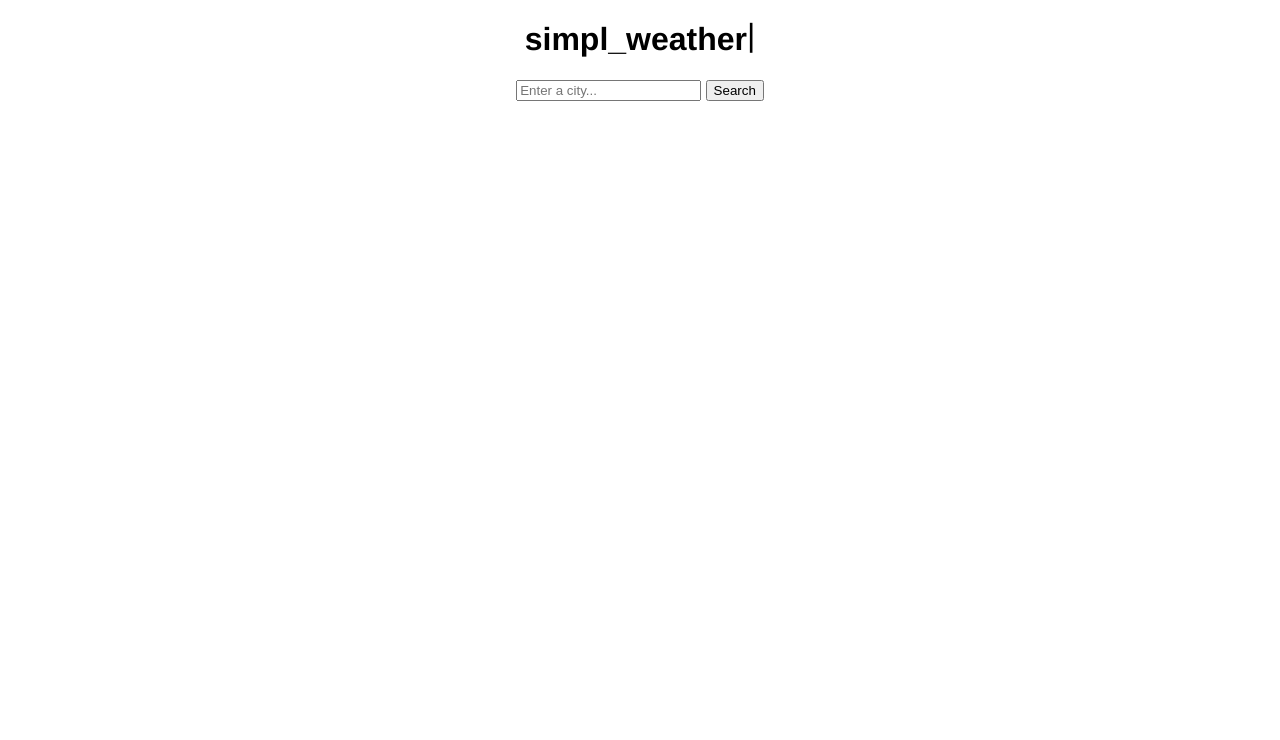
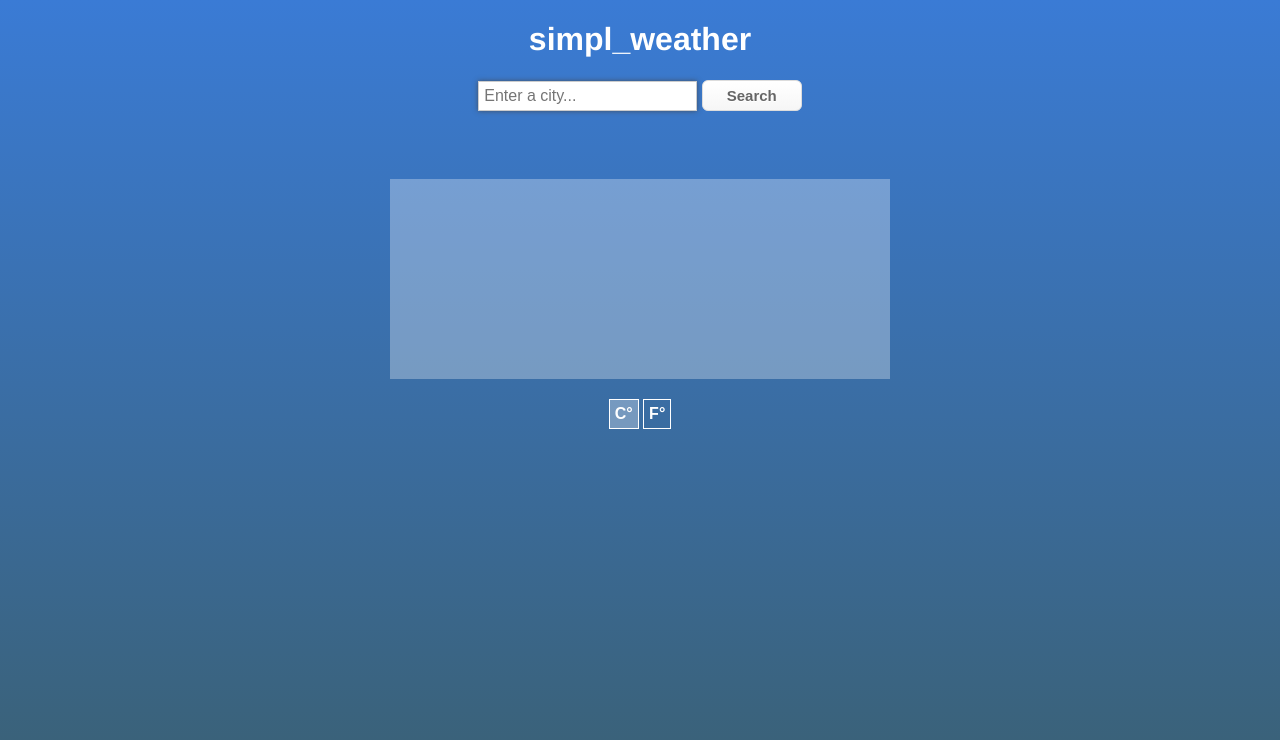
Before and after one commit to martinivnv/simpl-weather, a plain HTML site: page index.html in a window 1280 px wide. Both pictures are taken after typing "Sample" into the empty fields and a click on the button "Search". Drawn offline with Linux system fonts and the light colour scheme; no server answers.

Commit message:
Release version 1.0

```diff
--- a/index.html
+++ b/index.html
@@ -2,7 +2,7 @@
 <!--[if lt IE 7]>      <html class="no-js lt-ie9 lt-ie8 lt-ie7"> <![endif]-->
 <!--[if IE 7]>         <html class="no-js lt-ie9 lt-ie8"> <![endif]-->
 <!--[if IE 8]>         <html class="no-js lt-ie9"> <![endif]-->
-<!--[if gt IE 8]>      <html class="no-js"> <!--<![endif]-->
+<!--[if gt IE 8]>      <html class="no-js"> <![endif]-->
 <html>
 	<head>
 		<meta charset="utf-8" />
@@ -20,7 +20,7 @@
 			</p>
 		<![endif]-->
 		<div class="main-container">
-			<h1>simpl_weather<span id="cursor">|</span></h1>
+			<h1 id="app-title"></h1>
 			<input
 				type="text"
 				placeholder="Enter a city..."
@@ -30,7 +30,20 @@
 				autocomplete="off"
 			/>
 			<button type="button" id="submit">Search</button>
+			<h2 id="location">&nbsp;</h2>
+			<div class="weather-container">
+				<img id="icon" />
+				<div id="weather-info">
+					<h2 id="temperature"></h2>
+					<h3 id="feels-like"></h3>
+					<h3 id="description"></h3>
+				</div>
+			</div>
+			<div id="temp-units">
+				<button id="celsius">C°</button> <button id="fahrenheit">F°</button>
+			</div>
 		</div>
+
 		<script src="script.js"></script>
 	</body>
 </html>
--- a/script.js
+++ b/script.js
@@ -1,39 +1,149 @@
+let cel = true;
+let fah = false;
+const toggleCel = document.getElementById("celsius");
+const toggleFah = document.getElementById("fahrenheit");
+toggleCel.style.backgroundColor = "rgba(255, 255, 255, 0.3)";
+
+toggleCel.addEventListener("click", (e) => {
+	if (cel == false) {
+		cel = true;
+		fah = false;
+		toggleCel.style.backgroundColor = "rgba(255, 255, 255, 0.3)";
+		toggleFah.style.backgroundColor = "rgba(255, 255, 255, 0.0)";
+		const temp = document.getElementById("temperature");
+		const feels_like = document.getElementById("feels-like");
+		if (temp.textContent != "") {
+			let convTemp = fToC(temp.textContent);
+			let convFeel = fToC(feels_like.textContent.slice(12));
+			temp.textContent = `${convTemp} °C`;
+			feels_like.textContent = `feels like: ${convFeel} °C`;
+		}
+	}
+});
+toggleFah.addEventListener("click", (e) => {
+	if (fah == false) {
+		cel = false;
+		fah = true;
+		toggleFah.style.backgroundColor = "rgba(255, 255, 255, 0.3)";
+		toggleCel.style.backgroundColor = "rgba(255, 255, 255, 0.0)";
+		const temp = document.getElementById("temperature");
+		const feels_like = document.getElementById("feels-like");
+		if (temp.textContent != "") {
+			let convTemp = cToF(temp.textContent);
+			let convFeel = cToF(feels_like.textContent.slice(12));
+			temp.textContent = `${convTemp} °F`;
+			feels_like.textContent = `feels like: ${convFeel} °F`;
+		}
+	}
+});
+
+const kToC = (temp) => {
+	let tempFloat = parseFloat(temp);
+	return (tempFloat - 273.15).toFixed(1).toString();
+};
+
+const kToF = (temp) => {
+	let tempFloat = parseFloat(temp);
+	return (((tempFloat - 273.15) * 9) / 5 + 32).toFixed(1).toString();
+};
+
+const cToF = (temp) => {
+	let tempFloat = parseFloat(temp);
+	return ((tempFloat * 9) / 5 + 32).toFixed(1).toString();
+};
+
+const fToC = (temp) => {
+	let tempFloat = parseFloat(temp);
+	return (((tempFloat - 32) * 5) / 9).toFixed(1).toString();
+};
+
 const api_key = "824051ab1e124bb5dcd2b573e9ba6440";
 
-const getWeatherData = (city_id) => {
-	fetch(
-		`http://api.openweathermap.org/data/2.5/weather?id=${city_id}&appid=${api_key}`,
+async function getWeatherData(input_city) {
+	const response = await fetch(
+		`http://api.openweathermap.org/data/2.5/weather?q=${input_city}&appid=${api_key}`,
 		{ mode: "cors" }
-	)
-		.then(function (response) {
-			return response.json();
-		})
-		.then(function (response) {
-			console.log(response);
-		});
+	);
+	const weatherData = await response.json();
+	console.log(weatherData);
+	displayData(parseData(weatherData));
+}
+
+const parseData = (data) => {
+	if (data.message == "city not found") {
+		alert("city_not_found");
+		return null;
+	} else {
+		return {
+			city: data.name,
+			country: data.sys.country,
+			temp: data.main.temp,
+			feels_like: data.main.feels_like,
+			desc: data.weather[0].description,
+			icon_id: data.weather[0].icon,
+		};
+	}
 };
 
-const blinkCursor = () => {
-	let cursor = true;
-	let speed = 500;
-	setInterval(() => {
-		if (cursor) {
-			document.getElementById("cursor").style.opacity = 0;
-			cursor = false;
-		} else {
-			document.getElementById("cursor").style.opacity = 1;
-			cursor = true;
+const displayData = (dataObj) => {
+	if (dataObj != null) {
+		let convTemp = "";
+		let convFeel = "";
+		let unit = "";
+		if (cel == true) {
+			convTemp = kToC(dataObj.temp);
+			convFeel = kToC(dataObj.feels_like);
+			unit = "C";
+		} else if (fah == true) {
+			convTemp = kToF(dataObj.temp);
+			convFeel = kToF(dataObj.feels_like);
+			unit = "F";
 		}
-	}, speed);
+		const location = document.getElementById("location");
+		const icon = document.getElementById("icon");
+		const temp = document.getElementById("temperature");
+		const feels_like = document.getElementById("feels-like");
+		const description = document.getElementById("description");
+		location.textContent = `${dataObj.city}, ${dataObj.country}`;
+		icon.src = `http://openweathermap.org/img/wn/${dataObj.icon_id}@4x.png`;
+		temp.textContent = `${convTemp} °${unit}`;
+		feels_like.textContent = `feels like: ${convFeel} °${unit}`;
+		description.textContent = `${dataObj.desc}`;
+	}
 };
 
-document.addEventListener("DOMContentLoaded", blinkCursor());
-
-const submitButton = document.getElementById("submit");
-
-submitButton.addEventListener("click", (e) => {
+const handleSubmit = () => {
 	let location = inputBox.value;
 	inputBox.value = "";
 	console.log(location);
-	getWeatherData(location);
+	if (location != "") {
+		getWeatherData(location);
+	}
+};
+
+let i = 0;
+let txt = "simpl_weather";
+let typeSpeed = 150;
+
+const typeAnimation = () => {
+	if (i < txt.length) {
+		document.getElementById("app-title").textContent += txt.charAt(i);
+		i++;
+		setTimeout(typeAnimation, typeSpeed);
+	}
+};
+
+document.addEventListener("DOMContentLoaded", typeAnimation());
+
+const submitButton = document.getElementById("submit");
+const inputBox = document.getElementById("inputBox");
+
+submitButton.addEventListener("click", (e) => {
+	handleSubmit();
 });
+
+inputBox.addEventListener("keydown", (e) => {
+	if (e.key == "Enter") {
+		handleSubmit();
+	}
+});
--- a/style.css
+++ b/style.css
@@ -1,14 +1,87 @@
+html {
+	min-height: 100%;
+	background-size: cover;
+	background-repeat: no-repeat;
+	background: linear-gradient(#3a7bd5, #3a6073);
+}
+
 body {
 	font-family: Helvetica, Arial, sans-serif;
 	text-align: center;
+	color: white;
 }
 
 h1 {
 	font-size: 2em;
 }
 
-#cursor {
+#celsius,
+#fahrenheit {
+	background: none;
+	background-color: none;
+	border: 1px solid #fff;
+	padding: 5px;
+	color: white;
+	font-size: 1em;
+	cursor: pointer;
+	outline: none;
+	font-weight: bold;
+}
+
+#submit {
+	box-shadow: inset 0px 1px 0px 0px #ffffff;
+	background: linear-gradient(to bottom, #ffffff 5%, #f6f6f6 100%);
+	background-color: #ffffff;
+	border-radius: 6px;
+	border: 1px solid #dcdcdc;
+	display: inline-block;
+	cursor: pointer;
+	color: #666666;
+	font-family: Arial;
+	font-size: 15px;
+	font-weight: bold;
+	padding: 6px 24px;
+	text-decoration: none;
+	text-shadow: 0px 1px 0px #ffffff;
+	outline: none;
+}
+#submit:hover {
+	background: linear-gradient(to bottom, #f6f6f6 5%, #ffffff 100%);
+	background-color: #f6f6f6;
+}
+#submit:active {
 	position: relative;
-	font-weight: normal;
-	bottom: 0.15em;
+	top: 1px;
 }
+
+#inputBox {
+	padding: 5px;
+	font-size: 16px;
+	border-width: 1px;
+	border-color: #cccccc;
+	background-color: #ffffff;
+	color: #000000;
+	border-style: solid;
+	border-radius: 0px;
+	box-shadow: 0px 0px 5px rgba(66, 66, 66, 0.75);
+	/* text-shadow: 0px 0px 5px rgba(66, 66, 66, 0.75); */
+}
+#inputBox:focus {
+	outline: none;
+}
+
+.weather-container {
+	margin: auto;
+	width: 500px;
+	height: 200px;
+	background-color: rgba(255, 255, 255, 0.3);
+	margin-bottom: 20px;
+}
+
+#weather-info {
+	padding-top: 10px;
+}
+
+#icon {
+	float: left;
+}
```
